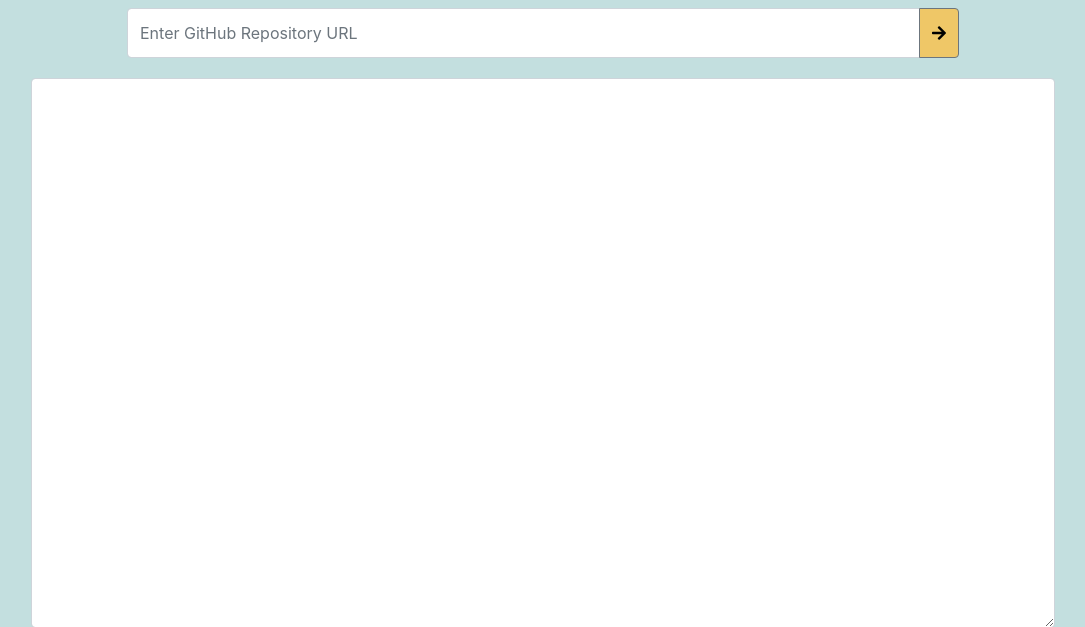
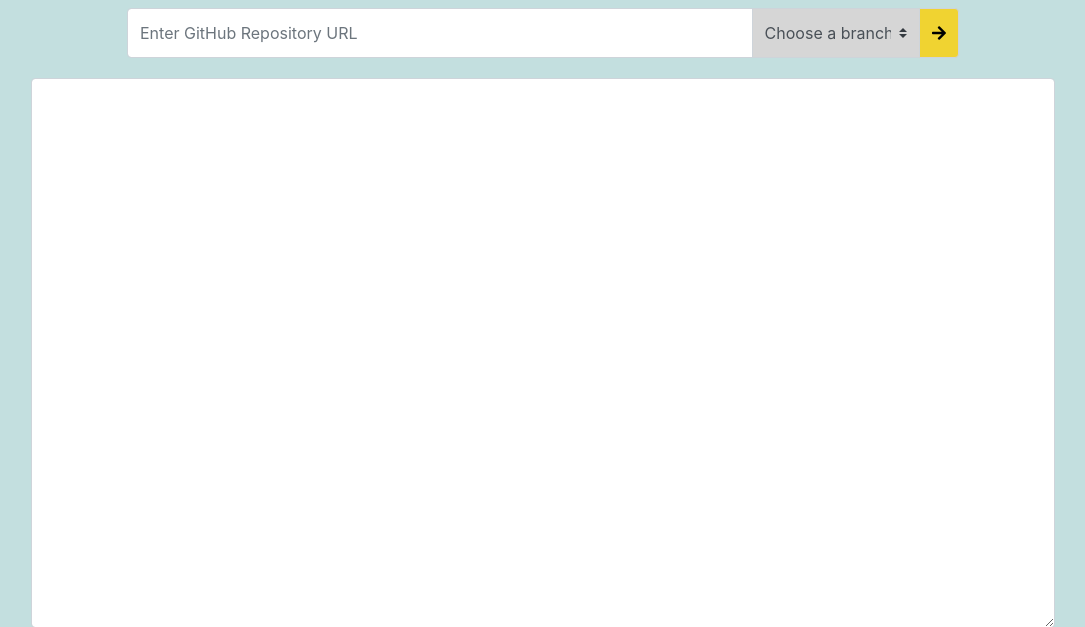
Before and after one commit to aimanfatima/indexgen, a Flask app: page / in a window 1280 px wide. Shown: the part 78-705 px from the top of the page, without its empty margins (97-1182 px from the left). Run offline with Flask 3, Linux system fonts and the light colour scheme; some libraries are stand-ins or nearby versions.

Commit message:
Add selectBranch feature & add favicon

```diff
--- a/app/routes.py
+++ b/app/routes.py
@@ -1,6 +1,7 @@
+import requests
 from flask import request, jsonify, Blueprint, render_template
 from .github_apis import fetch_repo_contents, generate_markdown
-from .utils.github_utils import convert_repo_url_to_api_endpoint
+from .utils.github_utils import convert_repo_url_to_api_endpoint, get_user_and_repo_from_url
 
 api = Blueprint('api', __name__)
 
@@ -8,17 +9,40 @@ api = Blueprint('api', __name__)
 def index():
     return render_template('index.html')
 
+@api.route('/fetch-branches', methods=['POST'])
+def fetch_branches():
+    data = request.json
+
+    # Extract user and repo from the request data
+    user, repo = get_user_and_repo_from_url(data.get('repo_url'))
+
+    # Construct the GitHub API URL for fetching branches
+    branches_url = f"https://api.github.com/repos/{user}/{repo}/branches"
+
+    # Make a request to the GitHub API to fetch the branches
+    response = requests.get(branches_url)
+
+    if response.status_code == 200:
+        branches = response.json()
+        # Extract just the names of the branches
+        branch_names = [branch['name'] for branch in branches]
+        return jsonify(branch_names)
+    else:
+        # Handle errors or no branches found
+        return jsonify({"error": "Failed to fetch branches"}), response.status_code
+
 @api.route('/generate-markdown', methods=['POST'])
 def generate_linked_markdown():
     data = request.json  # Get JSON data from request
     repo_url = data.get("repo_url")
+    branch = data.get("branch")
 
     if not repo_url:
         return jsonify({"error": "No repo URL provided"}), 400
 
     # Assuming repo_url is directly usable or transform it as needed
     try:
-        contents_api_url = convert_repo_url_to_api_endpoint(repo_url)
+        contents_api_url = convert_repo_url_to_api_endpoint(repo_url, branch)
     except Exception as e:
         return jsonify({"error": str(e)}), 400
 
--- a/app/templates/index.html
+++ b/app/templates/index.html
@@ -8,6 +8,7 @@
     <link rel="stylesheet" href="https://stackpath.bootstrapcdn.com/bootstrap/4.5.2/css/bootstrap.min.css">
     <link rel="stylesheet" href="https://cdnjs.cloudflare.com/ajax/libs/font-awesome/5.15.2/css/all.min.css">
     <link href="https://fonts.googleapis.com/css2?family=Roboto:wght@300;400;700&display=swap" rel="stylesheet">
+	<link rel="icon" type="image/png" href="{{ url_for('static', filename='/images/favicon.png') }}">
 	<style>
         body {
             background-color: hsl(180, 30%, 82%); /* light turquoise */
@@ -28,15 +29,25 @@
         .input-group .form-control {
             border-top-right-radius: 0;
             border-bottom-right-radius: 0;
+			width: 60%;
             height: 50px;
         }
+
+		/* Specific styles for the branch dropdown */
+		.branch-select {
+			height: 50px;
+			width: 70px;  /* Shorter width */
+			background-color: #d6d6d6; /* Different background color, choose as needed */
+			border: 1px solid #ced4da; /* Consistent border with Bootstrap's style */
+		}
         .input-group .input-group-append .btn {
             border-top-left-radius: 0;
             border-bottom-left-radius: 0;
         }
 		.btn-outline-secondary {
 			color: black;
-			background-color: rgb(239, 199, 103);
+			background-color: rgb(240, 211, 49);
+			border: 1px solid #ced4da;
 		}
         #markdownOutput {
             width: 80%;
@@ -54,7 +65,11 @@
 
 	<div class="form-group">
 		<div class="input-group mb-3">
-			<input type="text" id="repoUrl" class="form-control" placeholder="Enter GitHub Repository URL" aria-label="Repository URL" aria-describedby="button-addon2">
+			<input type="text" id="repoUrl" class="form-control" placeholder="Enter GitHub Repository URL" aria-label="Repository URL">
+			<select id="branchSelect" class="custom-select branch-select" aria-label="Select branch">
+				<option selected>Choose a branch...</option>
+				<!-- Branch options will be dynamically populated here -->
+			</select>
 			<div class="input-group-append">
 				<button class="btn btn-outline-secondary" type="button" id="button-addon2">
 					<i class="fas fa-arrow-right" id="arrow-icon"></i>
@@ -70,7 +85,46 @@
     <script src="https://cdn.jsdelivr.net/npm/@popperjs/core@2.7.0/dist/umd/popper.min.js"></script>
     <script src="https://stackpath.bootstrapcdn.com/bootstrap/4.5.2/js/bootstrap.min.js"></script>
     <script>
+		// Function to populate the dropdown with branch names
+		function populateBranches(branches) {
+			const branchSelect = document.getElementById('branchSelect');
+			branchSelect.innerHTML = ''; // Clear existing options
+			branches.forEach(branch => {
+				console.log(branch);
+				const option = document.createElement('option');
+				option.value = branch;
+				option.textContent = branch;
+				branchSelect.appendChild(option);
+			});
+		}
+		document.getElementById('repoUrl').onblur = async function() {
+			const repoUrl = document.getElementById('repoUrl').value;
+
+			const response = await fetch('/fetch-branches', {
+				method: 'POST',
+				headers: {
+					'Content-Type': 'application/json'
+				},
+				body: JSON.stringify({ repo_url: repoUrl })
+			});
+
+			if (response.ok) {
+				const branches = await response.json();
+				populateBranches(branches);
+			} else {
+				// Handle errors or no branches found
+				console.error("Failed to fetch branches");
+			}
+		};
 		document.getElementById('button-addon2').onclick = async function() {
+			// Get the selected branch
+			let selectedBranch = document.getElementById('branchSelect').value;
+
+			// Ensure a branch is selected
+			if (selectedBranch === "Choose a branch...") {
+				alert("Please select a branch");
+				return;
+			}
 			// Show loading spinner
 			document.getElementById('loading-spinner').style.display = 'inline-block';
 			// Hide arrow icon
@@ -82,7 +136,7 @@
 				headers: {
 					'Content-Type': 'application/json'
 				},
-				body: JSON.stringify({ repo_url: repoUrl })
+				body: JSON.stringify({ repo_url: repoUrl, branch: selectedBranch})
 			});
 			let data = await response.json();
 
```
Also changed, not shown: app/utils/github_utils.py (+15 -1 lines).
